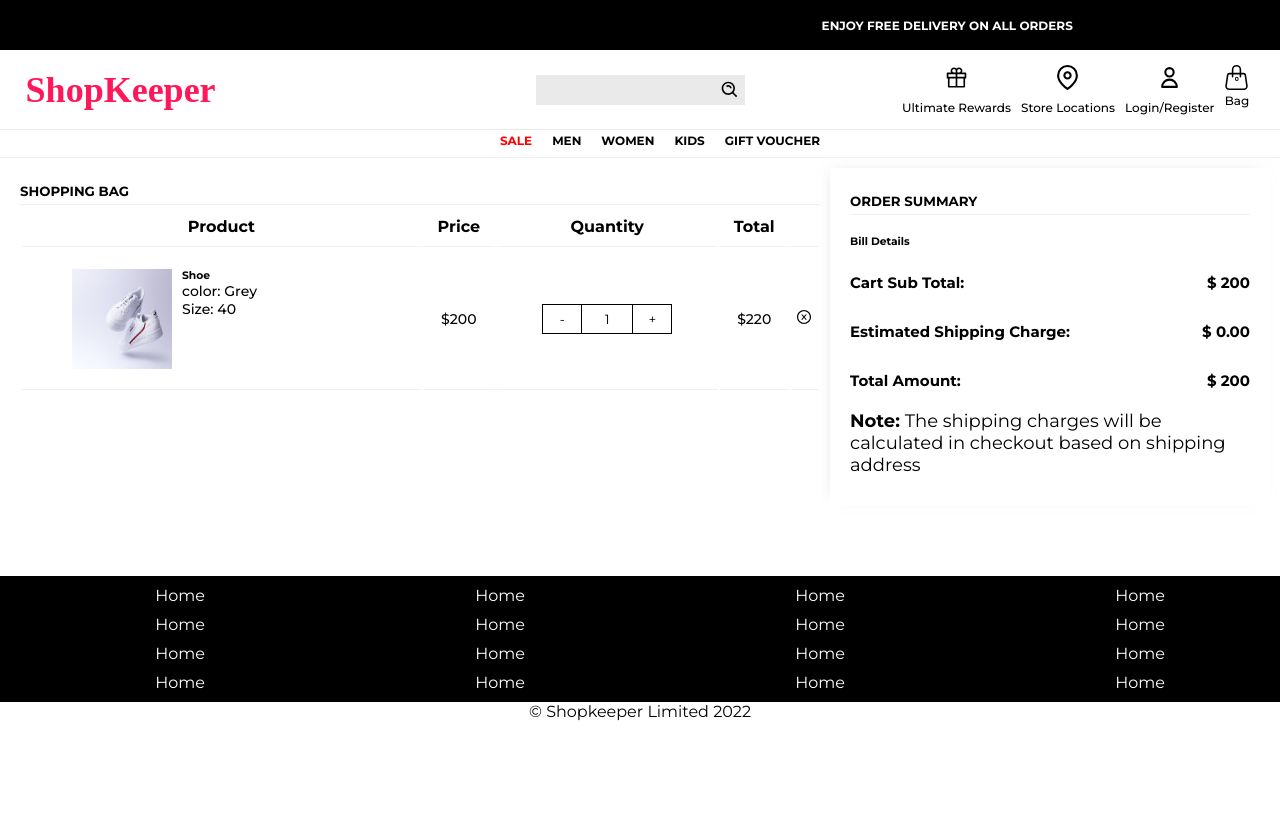
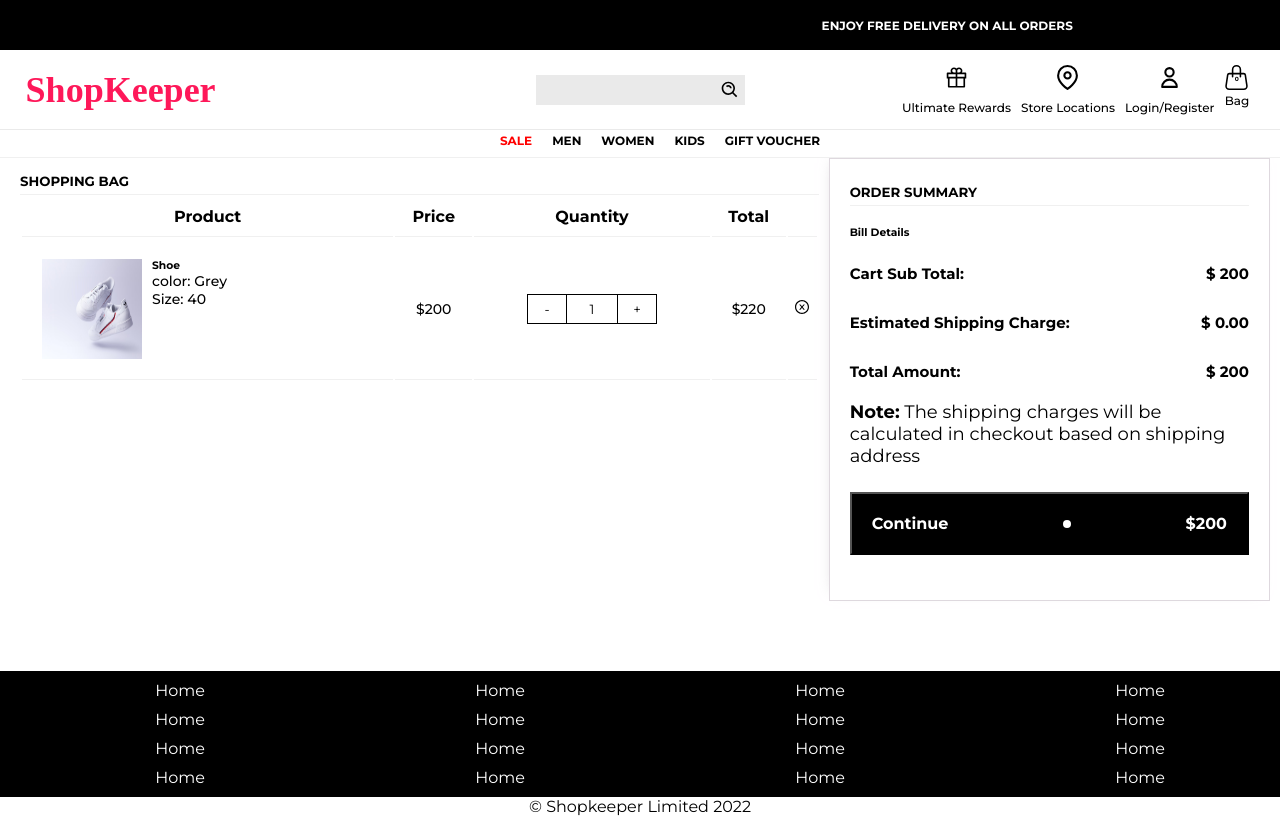
Before and after one commit to Hujaifa-Hossain/ultimate-shopping-client, a React (Create React App) app: page /cart in a window 1280 px wide. Built offline with nearby package versions, Linux system fonts and the light colour scheme.

Commit message:
product card designed

```diff
--- a/src/components/Product/Product.jsx
+++ b/src/components/Product/Product.jsx
@@ -1,28 +1,60 @@
 import './Product.scss';
 import { Link } from 'react-router-dom';
-import { AiOutlineShoppingCart, AiOutlineHeart } from 'react-icons/ai';
-import {RiShoppingCartLine } from 'react-icons/ri';
-import shoe1 from '../../assets/shoes/shoe4.jpg';
+import { CiCircleMinus, CiCirclePlus} from 'react-icons/ci';
+import shoe1 from '../../assets/shoes/shoe6.jpg';
 
 const Product = ({ product }) => {
-  const { _id, name, price, image } = product;
+  const { _id, title, price, img, category, color } = product;
+  console.log(product);
   return (
+
     <div className='product'>
-
       <Link to={`/products/${_id}`}>
         <img src={shoe1} alt="" />
       </Link>
 
-      <div className='info'>
-        <h5>{name}</h5>
-        <div className="icons">
-          <RiShoppingCartLine/>
-        <h5>${price}</h5>
-          {/* <AiOutlineHeart /> */}
-          {/* <AiOutlineShoppingCart /> */}
+      <Link to={`/products/${_id}`} className='title'>{title}</Link>
+
+      <div className='item'>
+        <p>Category</p>
+        <p>{category}</p>
+      </div>
+
+      <div className='item'>
+        <p>Color</p>
+        <span className='color' style={{backgroundColor: `${color}`}}>&nbsp;</span>
+      </div>
+
+      <div className='item'>
+        <p>$ {price}</p>
+        <div className='value'>
+          <CiCircleMinus className='arrow'/>
+          <span>1</span>
+          <CiCirclePlus className='arrow'/>
         </div>
       </div>
+
+      <button>Add to cart</button>
+
     </div>
+    // <div className='product'>
+
+    //   <Link to={`/products/${_id}`}>
+    //     <img src={shoe1} alt="" />
+    //   </Link>
+
+    //   <div className='info'>
+    //   <Link to={`/products/${_id}`}>
+    //     {title}
+    //   </Link>
+
+    //     <div className="icons">
+    //       <RiShoppingCartLine />
+    //       <h5>${price}</h5>
+    //       <AiOutlineHeart />
+    //     </div>
+    //   </div>
+    // </div>
   );
 };
 
--- a/src/components/Product/Product.scss
+++ b/src/components/Product/Product.scss
@@ -1,35 +1,65 @@
 .product {
-  background-color: rgb(0, 0, 0);
-  color: white;
-  margin: 0 10px;
-  border-radius: 8px;
+  padding: 10px;
+  border-radius: 10px;
+  box-shadow: 5px 5px 15px 1px #ccc2cca3;
 
-  a {
-    height: 380px;
-    text-align: center;
-    text-decoration: none;
+  img{
+    width: 100%;
+    height: 170px;
+    border-radius: 10px;
   }
 
-  img {
-    height: 300px;
-    width: 100%;
-    border-radius: 8px;
-    object-fit: cover;
+  .title{
+    font-size: 14px;
+    font-weight: 600;
+    color: black;
+    text-decoration: none;
+    text-transform: capitalize;
   }
 
-  .info {
-    height: 70px;
+  .item{
     display: flex;
+    justify-content: space-between;
     align-items: center;
-    justify-content: space-between;
-    margin: 0 15px;
+    gap: 15px;
+    margin: 5px 0;
+    p{
+      font-size: 12px;
+      font-weight: 500;
+    }
 
-    .icons {
-      gap: 10px;
-      font-size: 30px;
+    .color{
+      height: 12px;
+      width: 12px;
+      // border-radius: 50%;
+      border: 1px solid;
+      font-size: 0px;
+      margin: 0 2px;
+    }
+
+    .value{
       display: flex;
       align-items: center;
-      cursor: pointer;
+      justify-content: space-between;
+      width: 60px;
+      font-size: 16px;
+      font-weight: 400;
+      .arrow{
+        cursor: pointer;
+      }
     }
   }
+
+  button{
+    font-size: 14px;
+    font-weight: 600;
+    color: white;
+    width: 60%;
+    margin: 12px auto;
+    padding: 10px 0;
+    border-radius: 10px;
+    display: block;
+    cursor: pointer;
+    background-image: linear-gradient(#000000,#000000bf);
+  }
 }
--- a/src/components/ProductDetails/ProductDetails.jsx
+++ b/src/components/ProductDetails/ProductDetails.jsx
@@ -9,7 +9,7 @@ const ProductDetails = () => {
   console.log(productId)
 
 
-  const { data: product, isLoading } = useQuery(['products'], () => fetch(`http://localhost:8080/api/product/${productId}`, {
+  const { data: product, isLoading } = useQuery(['products'], () => fetch(`http://localhost:8080/api/products/${productId}`, {
     method: 'GET',
   }).then(res => res.json()));
 
--- a/src/components/Products/Products.jsx
+++ b/src/components/Products/Products.jsx
@@ -8,7 +8,7 @@ import Loading from '../../shared/Loading/Loading';
 
 const Products = () => {
 
-  const { data: products, isLoading } = useQuery(['products'], () => fetch('http://localhost:8080/api/product', {
+  const { data: products, isLoading } = useQuery(['products'], () => fetch('http://localhost:8080/api/products', {
     method: 'GET',
   }).then(res => res.json()));
 
--- a/src/components/ProductsList/ProductsList.jsx
+++ b/src/components/ProductsList/ProductsList.jsx
@@ -4,7 +4,7 @@ import './ProductsList.scss';
 
 const ProductsList = () => {
 
-  const { data: products, isLoading } = useQuery(['products'], () => fetch('http://localhost:8080/api/product', {
+  const { data: products, isLoading } = useQuery(['products'], () => fetch('http://localhost:8080/api/products', {
     method: 'GET',
   }).then(res => res.json()));
 
--- a/src/pages/About/About.jsx
+++ /dev/null
@@ -1,11 +0,0 @@
-import './About.scss';
-
-const About = () => {
-  return (
-    <div>
-      About page
-    </div>
-  );
-};
-
-export default About;
--- a/src/pages/Cart/Cart.jsx
+++ b/src/pages/Cart/Cart.jsx
@@ -60,6 +60,12 @@ const Cart = () => {
         </div>
 
         <p><span style={{fontWeight: 'bold'}}>Note:</span> The shipping charges will be calculated in checkout based on shipping address</p>
+
+        <button>
+          <span>Continue</span>
+          <span className='dot'>.</span>
+          <span>$200</span>
+          </button>
       </div>
 
     </div>
--- a/src/pages/Cart/Cart.scss
+++ b/src/pages/Cart/Cart.scss
@@ -1,6 +1,10 @@
 .cart {
   display: flex;
-  margin: 10px;
+  margin: 0 10px;
+
+  @media (max-width: 780px) {
+    flex-direction: column;
+  }
 
   h5 {
     border-bottom: 0.1px solid #f0f0f0;
@@ -62,7 +66,7 @@
       display: flex;
       text-align: start;
       gap: 10px;
-      padding-left: 50px;
+      padding-left: 20px;
 
       img {
         width: 100px;
@@ -74,9 +78,8 @@
   .right {
     flex: 2;
     padding: 20px;
-    // box-shadow: -10px 10px 10px -5px #d8d8d8bf;
-
     box-shadow: -4px -3px 13px -8px rgb(204 194 204 / 64%);
+    border: 0.1px solid rgb(204 194 204 / 64%);
 
     h6{
       margin-top: 20px;
@@ -98,5 +101,26 @@
         font-weight: 600;
       }
     }
+
+    button{
+      display: flex;
+      justify-content: space-between;
+      align-items: center;
+      width: 100%;
+      margin: 25px 0;
+      padding: 20px;
+      background-color: black;
+      color: white;
+      cursor: pointer;
+      font-size: 16px;
+      font-weight: 700;
+      .dot{
+        height: 8px;
+        width: 8px;
+        font-size: 0px;
+        background-color: #fff;
+        border-radius: 50%;
+      }
+    }
   }
 }
--- a/src/styles/styles.scss
+++ b/src/styles/styles.scss
@@ -9,60 +9,39 @@
   }
 }
 
-.slick-prev{
+.slick-prev {
   left: 20px;
   z-index: 1;
-  &::before{
+  &::before {
     color: gray;
   }
 }
 
-.slick-next{
+.slick-next {
   right: 20px;
   z-index: 1;
-  &::before{
+  &::before {
     color: gray;
   }
 }
 
-
-.input {
-  outline: none;
-  border: none;
-  width: 370px;
-  padding: 15px;
-  border-radius: 10px;
-  background-color: #edf5f3;
-  margin: 5px 0;
-  font-size: 14px;
+/* width */
+::-webkit-scrollbar {
+  width: 10px;
 }
 
-.error_msg {
-  width: 370px;
-  padding: 15px;
-  margin: 5px 0;
-  font-size: 14px;
-  background-color: #f34646;
-  color: white;
-  border-radius: 5px;
-  text-align: center;
+/* Track */
+::-webkit-scrollbar-track {
+  box-shadow: inset 0 0 5px #dcdcdc;
 }
 
-.white_btn,
-.green_btn {
-  border: none;
-  outline: none;
-  padding: 12px 0;
-  background-color: white;
-  border-radius: 20px;
-  width: 180px;
-  font-weight: bold;
-  font-size: 14px;
-  cursor: pointer;
+/* Handle */
+::-webkit-scrollbar-thumb {
+  background: #d1d1d1;
+  border-radius: 5px;
 }
 
-.green_btn {
-  background-color: #3bb19b;
-  color: white;
-  margin: 10px;
+/* Handle on hover */
+::-webkit-scrollbar-thumb:hover {
+  background: gray;
 }
```
Also changed, not shown: src/App.js (+7 -8 lines), src/pages/About/About.scss (deleted).
